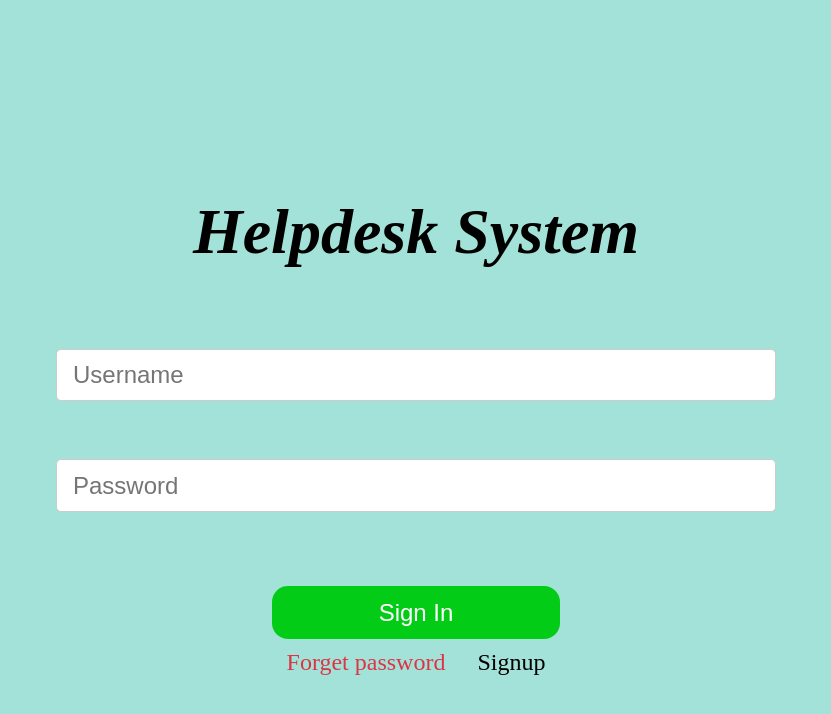
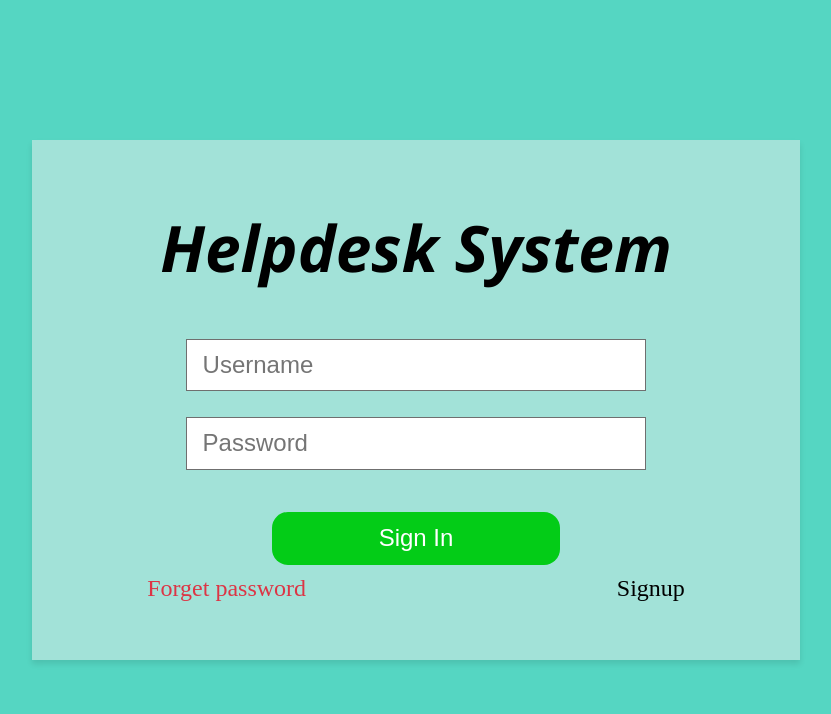
Before and after one commit to aarushicpandey0007/WeAnalyz_Assignment, a React (Create React App) app: page / in a window 1280 px wide. Shown: the top 714 px of the page, without its empty margins (224-1055 px from the left). Built offline with nearby package versions, Linux system fonts and the light colour scheme.

Commit message:
Update Style.css

```diff
--- a/src/Authentication/Style.css
+++ b/src/Authentication/Style.css
@@ -14,44 +14,52 @@
 }
 
 .signBox {
-    height: 60rem;
-    width: 100rem;
+    height: fit-content;
+    width: 60vw;
     background-color: #A2E2D8;
     display: flex;
     flex-direction: column;
     align-items: center;
     justify-content: center;
-    border-radius: 10px;
+    /* border-radius: 10px; */
     box-shadow: 0 4px 6px rgba(0, 0, 0, 0.1);
+
 }
 
 .signin_head {
+    font-family: 'Segoe UI', Tahoma, Geneva, Verdana, sans-serif;
     font-style: italic;
     font-weight: 700;
     font-size: 4rem;
-    margin-top: 6rem;
+    margin-top: 4rem;
+
 }
-
+.signup_head{
+    font-family: 'Segoe UI', Tahoma, Geneva, Verdana, sans-serif;
+    font-weight: 400;
+    margin-top: 1rem;
+}
 .signBox form {
-    height: 22rem;
-    margin-top: 5rem;
+    height: fit-content;
+    width: 100%;
+    margin: 3rem;
     display: flex;
     flex-direction: column;
     align-items: center;
 }
 
 .signBox form input {
-    width: 30em;
+    width: 60%;
     font-size: 1.5rem;
     padding: 0.7rem 1rem;
-    margin-bottom: 3rem;
-    border: 1px solid #ccc;
-    border-radius: 5px;
-    outline: none;
+    margin-bottom: 1rem;
+    border: 1px solid #6f6f6f;
+    /* border-radius: 5px; */
+    /* outline: none; */
 }
 
 .signBox form input:focus {
-    border-color: #03CC17;
+    border:2px solid #090909;
 }
 
 
@@ -68,19 +76,26 @@
 }
 
 .signBox form button:hover {
-    background-color: #028a5d;
+    background-color: #03CC17;
+    box-shadow: 1px 0px 10px rgb(3, 112, 12);
 }
+.row{
+    display: flex;
+    width: 70%;
+    justify-content: space-between;
 
+}
 .forgetLink,
 .signupLink {
     font-size: 1.5rem;
     font-weight: 500;
     text-decoration: none;
+    margin-bottom: 10px;
 }
 
 .forgetLink {
     color: #dc3545;
-    margin-right: 2rem;
+
 }
 
 .signupLink {
```
